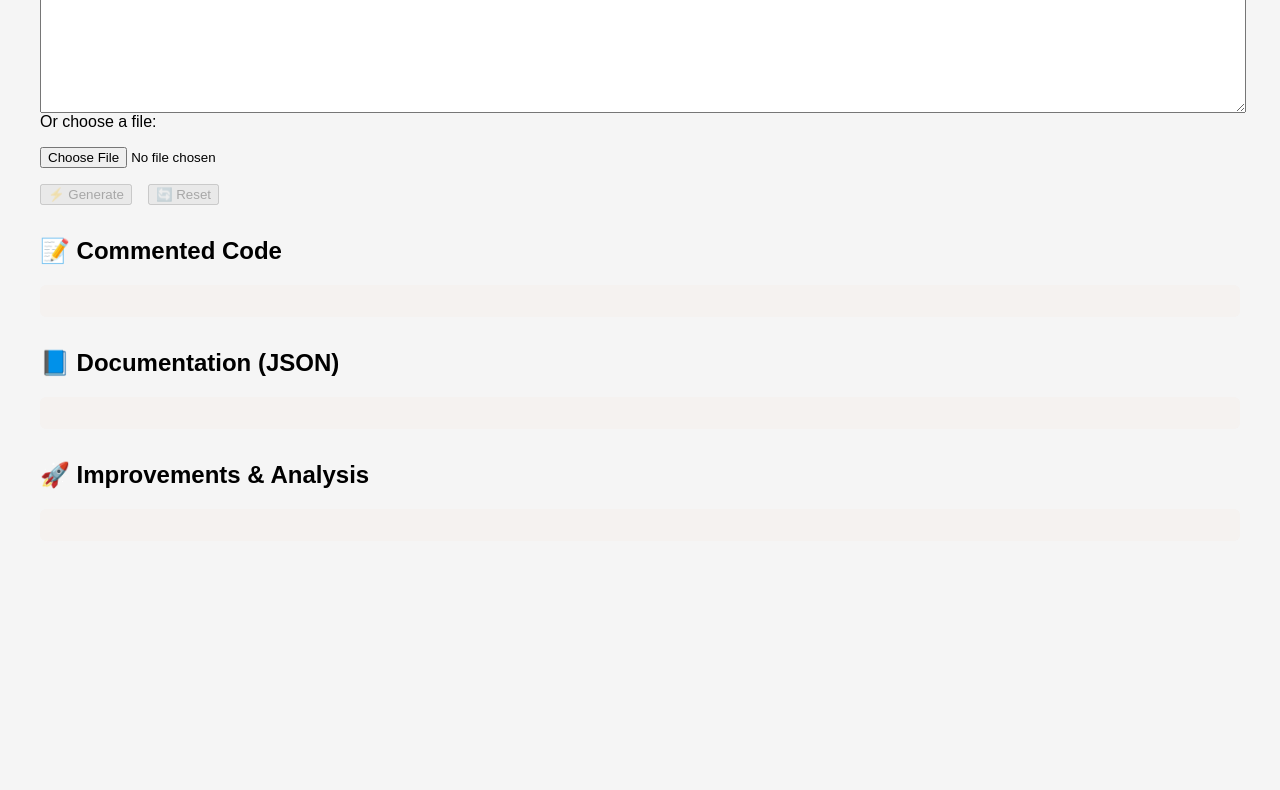
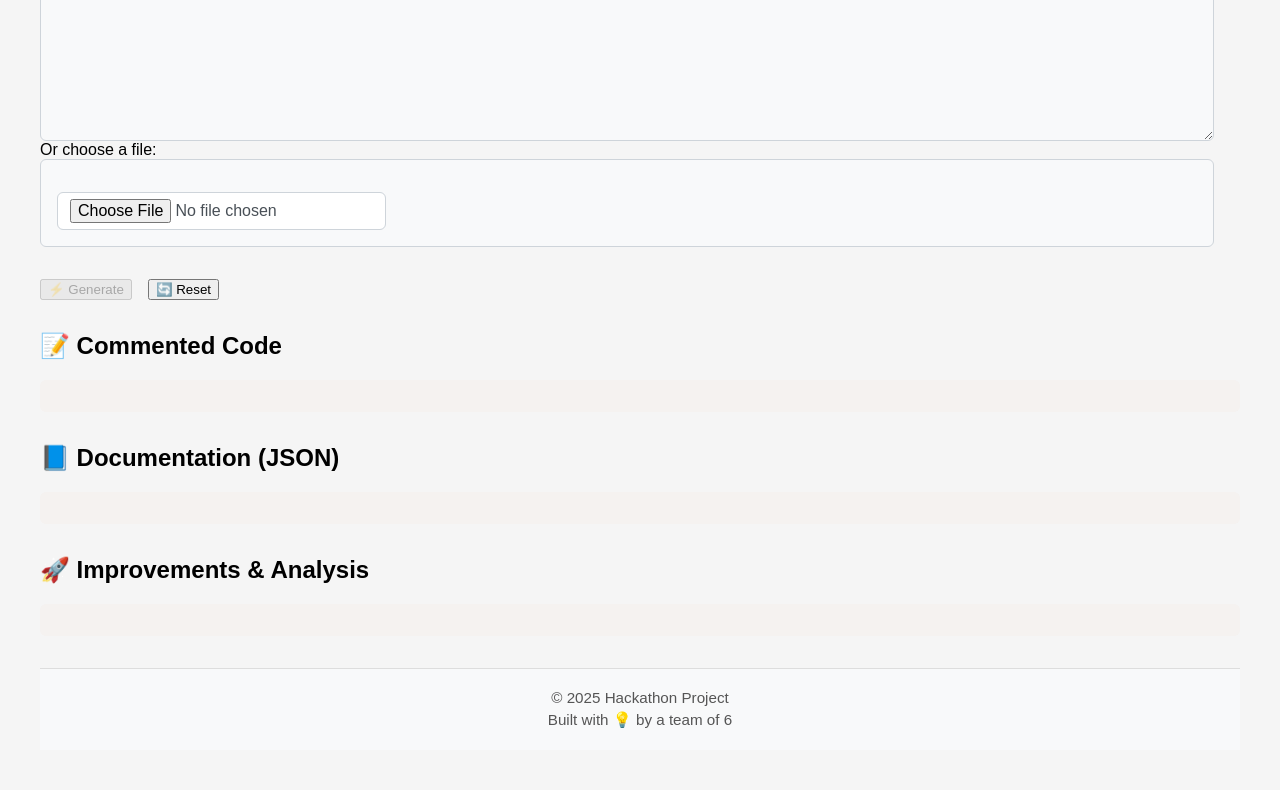
Before and after one commit to bilal-157/code_commenter, a plain HTML site: page static/index.html in a window 1280 px wide. Shown: the part 248-1038 px from the top of the page. Before the commit the page ends 837 px from the top, so only its background shows below. Drawn offline with nearby package versions, Linux system fonts and the light colour scheme.

Commit message:
desgin fixes

```diff
--- a/static/index.html
+++ b/static/index.html
@@ -1,5 +1,6 @@
 <!DOCTYPE html>
 <html lang="en">
+
 <head>
   <meta charset="UTF-8">
   <title>AI Code Documenter</title>
@@ -10,18 +11,51 @@
       padding: 2rem;
       background: #f5f5f5;
     }
-    textarea, input[type="file"], button {
+
+    textarea,
+    input[type="file"],
+    button {
       margin-top: 1rem;
       display: block;
     }
+
     textarea {
-      width: 100%;
+      width: 95%;
       height: 200px;
       font-family: monospace;
+      padding: 1rem;
+      font-size: large;
+      color: #495057;
+      background-color: #f8f9fa;
+      border: 1px solid #ced4da;
+      border-radius: 0.375rem;
     }
+
+    .file-upload-container {
+      width: 95%;
+      border: 1px solid #ced4da;
+      padding: 1rem;
+      border-radius: 0.375rem;
+      margin-bottom: 1rem;
+      background-color: #f8f9fa;
+    }
+
+    input[type="file"].form-control {
+      padding: 0.375rem 0.75rem;
+      font-size: 1rem;
+      line-height: 1.5;
+      color: #495057;
+      background-color: #fff;
+      background-clip: padding-box;
+      border: 1px solid #ced4da;
+      border-radius: 0.375rem;
+      transition: border-color 0.15s ease-in-out, box-shadow 0.15s ease-in-out;
+    }
+
     .section {
       margin-top: 2rem;
     }
+
     pre {
       background: #2d2d2d;
       color: #f8f8f2;
@@ -31,20 +65,24 @@
     }
   </style>
 </head>
+
 <body>
 
-  <h1>🧠 AI Code Documentation Generator</h1>
+  <h1>🧠 AI Code Comment & Documentation Generator</h1>
 
   <form id="codeForm">
     <label for="codeInput">Paste your code:</label>
-    <textarea id="codeInput" name="code"></textarea>
+    <textarea id="codeInput" name="code" class="text-area"></textarea>
 
     <label for="fileInput">Or choose a file:</label>
-    <input type="file" id="fileInput" name="file" accept=".py,.txt,.js,.ts">
+    <div class="file-upload-container">
+      <input class="form-control" type="file" id="fileInput" name="file"
+        accept=".jpg,.jpeg,.png,.txt,.js,.py,.cpp,.java,.ts">
+    </div>
 
     <div style="display: flex; gap: 1rem;">
       <button type="submit" id="generateBtn" disabled>⚡ Generate</button>
-        <button type="button" id="resetBtn" disabled>🔄 Reset</button>
+      <button type="button" id="resetBtn">🔄 Reset</button>
     </div>
 
   </form>
@@ -96,7 +134,7 @@
       }
 
       try {
-        const res = await fetch('http://127.0.0.1:8000/generate-docs', {
+        const res = await fetch('/generate-docs', {
           method: 'POST',
           body: formData,
         });
@@ -115,13 +153,13 @@
 
         Prism.highlightAll();
         generateBtn.textContent = '✅ Done!';
-        resetBtn.disabled = false;
       } catch (err) {
         alert("❌ Error: " + err.message);
         generateBtn.textContent = '⚡ Generate';
       }
-
-      generateBtn.disabled = false;
+      resetBtn.disabled = false;
+      generateBtn.disabled = true;
+    });
 
     resetBtn.addEventListener('click', () => {
       codeInput.value = '';
@@ -133,7 +171,31 @@
       resetBtn.disabled = true;
       generateBtn.textContent = '⚡ Generate';
     });
-    });
+
+    fileInput.addEventListener("change", (e) => {
+      const file = e.target.files[0]
+      if (!file) return
+      generateBtn.disabled = false;
+      resetBtn.disabled = false;
+      const reader = new FileReader()
+      reader.onload = (e2) => {
+        const content = e2.target.result;
+        codeInput.textContent = content
+      }
+      reader.onerror = err => {
+        alert("Error occurred while reading file!");
+        console.error(err)
+      }
+      reader.readAsText(file)
+    })
   </script>
+
+  <footer
+    style="background-color: #f8f9fa; border-top: 1px solid #ddd; padding: 1rem; margin-top: 2rem; text-align: center; font-size: 0.95rem; color: #555;">
+    <p style="margin: 0.3rem 0;">&copy; 2025 Hackathon Project</p>
+    <p style="margin: 0.3rem 0;">Built with 💡 by a team of 6</p>
+  </footer>
 </body>
+
+
 </html>
```
Also changed, not shown: 1 other file. Lines whose indentation alone changed are shown as unchanged.
